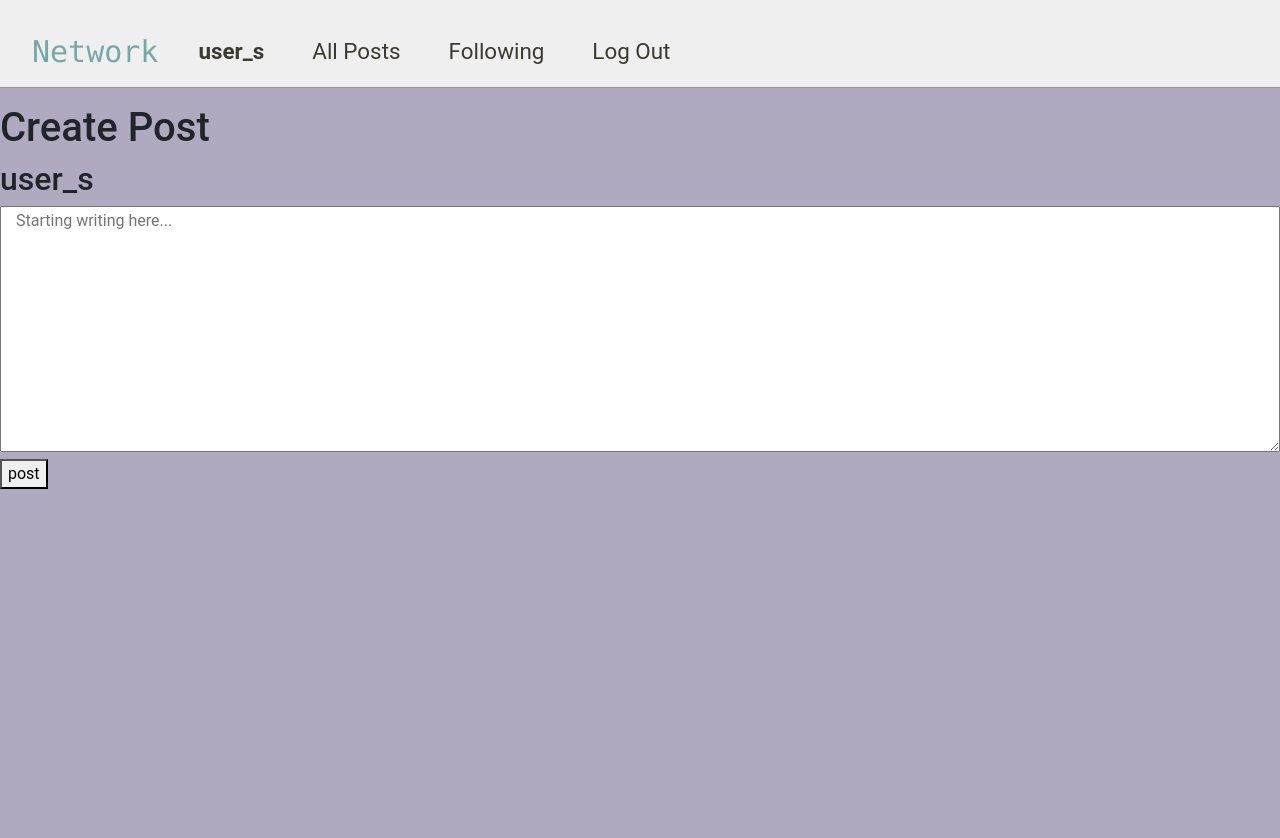
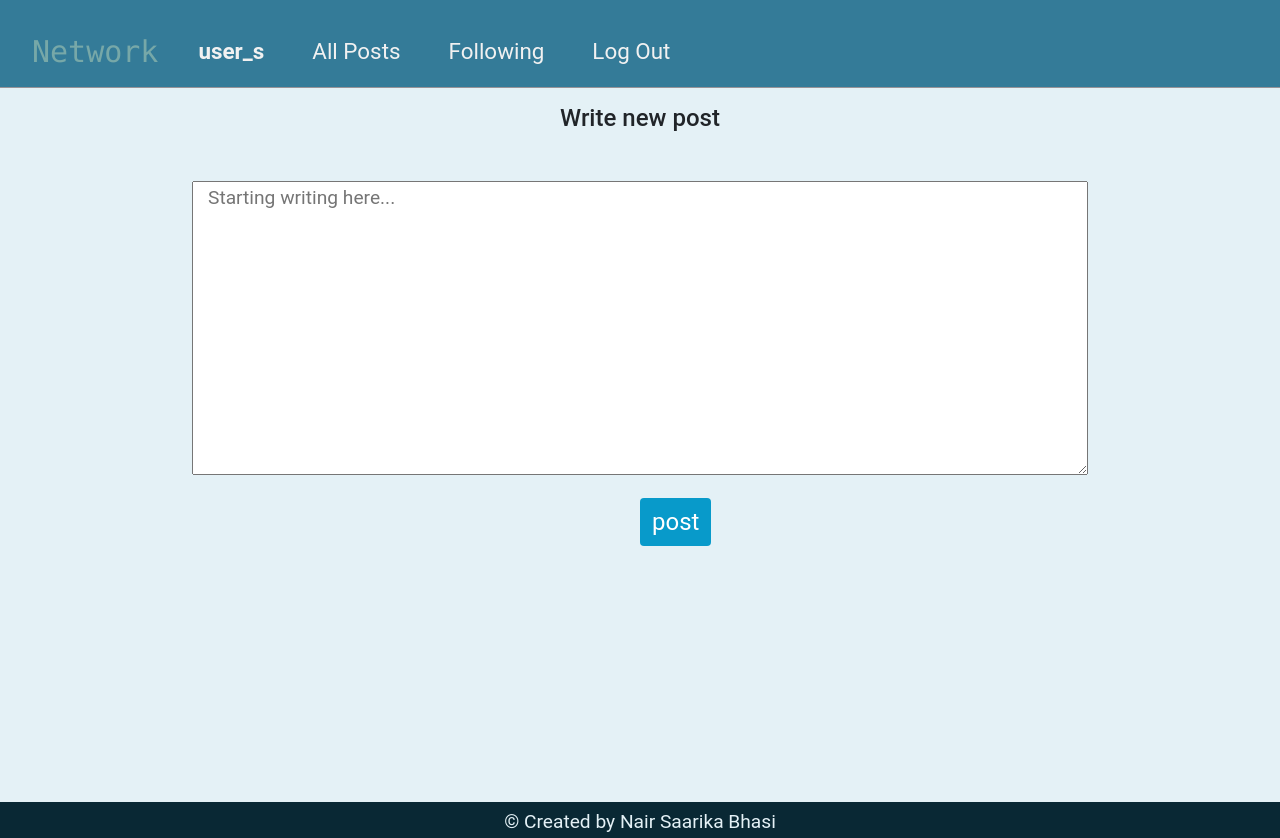
Before and after one commit to saarikabhasi/cs50W-network, a Django app: page /network/newpost in a window 1280 px wide. Before the commit the page ends 489 px from the top, so only its background shows below. Run offline with Django 3.2, Linux system fonts and the light colour scheme; a user stored in the database is signed in; some libraries are stand-ins or nearby versions.

Commit message:
styling changes

```diff
--- a/network/static/index.js
+++ b/network/static/index.js
@@ -131,7 +131,7 @@ function save_post(postId,post_username){
                         let date_and_time = createElement('h4',null,"post_dateandtime",String(new Date(changed_post[i]["date_and_time"])));
                         let num_of_likes = createElement('h4',null,`num_likes_${postId}`,`${String(changed_post[i]["num_of_likes"])} like(s)`);
 
-                        appendChild(parent = span,user_id,contents,date_and_time,num_of_likes,likebutton[0],editbutton[0]);
+                        appendChild(parent = span,editbutton[0],user_id,contents,date_and_time,num_of_likes,likebutton[0]);
                         appendChild(parent = post_div,span)
                     }
 
--- a/network/static/network/styles.css
+++ b/network/static/network/styles.css
@@ -3,14 +3,24 @@ body {
     position:relative;
     width: 100%;
     height: 100%;
-    /* background-color:rgb(240, 243, 217); */
-    /* background-color: skyblue; */
-    background-color: #b0aac0;
+    background-color: #E4F1F6;
 }
 
 
 #page-heading{
     font-size: 20px;
+}
+footer{
+    font-size: 1.5rem;
+    background-color: #092834;
+    /* height: 100%; */
+    width: 100%;
+    position: absolute;
+    /* position: relative; */
+    color:#E4F1F6;
+    text-align: center;
+    margin-top: 25%;
+    /* flex: 0 1 20px; */
 }
 
 /* Button */
@@ -38,20 +48,23 @@ button:hover{
 
 #main-nav{
     /* background-color:rgb(193, 191, 194) !important; */
-    background-color:#f0efef!important; ;
+    background-color:#347B98!important; ;
 
     border-bottom:1px solid  rgb(151, 147, 151);
     font-size: 1.5rem;
+    position: relative;
+    /* height: 100px;  */
 }
 #main-nav a.nav-link{
-    color: #3b3a30;
+    color: #f1f1f1;
     font-size: 1.4rem;
     margin-left: 1rem;
     margin-top: 1rem;
     margin-right: 1rem  ;
+
 }
 #main-nav a.nav-link:hover{
-    color: #77a8a8;
+    color: #092834;
     text-decoration: underline;
 }
 #logo{
@@ -62,17 +75,19 @@ button:hover{
     margin-right: 1rem  ;
 
 }
-#logo:hover{
+/* #logo:hover{
     color: #77a8a8;
-}
+} */
 div#signIn{
     margin-left: 25%;
     width:600px;
-    margin-top: 50px;
-    margin-bottom: 0px;
+    height: 100%;
+    margin-top: 10%;
+    margin-bottom: 10%;
     clear: both;
-    /* height: 700px;  */
-    background-color: rgb(231, 231, 231);
+    position: relative;
+
+    background-color: #fbfbfb;
 }
 #signIn h2{
     color: rgb(84, 82, 82);
@@ -127,19 +142,20 @@ div#signIn{
 #newpost-button h1{
     font-size: 1.7rem;
 }
-#newpost-button button.btn-primary{
+button.btn-primary{
     font-size: 1.4rem;
-    color:#f0efef;
+    color:#092834;
     background-color: transparent;
     text-decoration: underline;
     border: none;
 
 }
-#newpost-button button.btn-primary:hover{
+button.btn-primary:hover{
     color: rgb(255, 255, 255);
     background-color: rgb(8, 154, 202);
     text-decoration: none;
 }
+
 
 #showposts {
     text-align: left;
@@ -155,9 +171,14 @@ div#signIn{
     padding:2rem;
     margin-bottom: 1rem;
     margin-left: 1rem;
-    background-color: rgb(231, 231, 231);
+    background-color: rgb(246, 246, 246);
     margin-left: 15%;
     clear: both;
+}
+#showposts .card textarea{
+    background-color: #E4F1F6;
+    color: #347B98;
+    font-size: 1.5rem;
 }
 .fa-edit:hover{
     color: #77a8a8 !important;
@@ -205,9 +226,49 @@ button#edit{
     font-size: 25px;
     background-color:transparent;
     text-decoration: underline;
+    float: right;
 }
 button#edit:hover{
     color: black;
     font-weight: bold;
     text-decoration: none;
 }
+/* newpost */
+#newpost-div textarea{
+    width:70%;
+    font-size: 1.2rem;
+    height: 100%;
+    clear:both;
+    margin-left: 15%;
+    margin-top: 1rem;
+    /* float: center; */
+    /* left: 10%;
+    right: 10%; */
+    /* margin-left: 1rem; */
+    /* margin-left: 10%; */
+
+}
+#newpost-div h2{
+    font-size: 1.5rem;
+    margin-bottom: 2rem;
+    text-align: center;
+
+}
+#newpost-div button{
+    font-size: 1.5rem;
+    float: left;
+    position: relative;
+    top: 0rem;
+    margin-left: 50%;
+    margin-top: 1rem;
+
+
+}
+#newpost-div .btn-primary{
+    background-color:rgb(8, 154, 202)!important;
+    color: rgb(255, 255, 255) !important;
+    text-decoration: none;
+}
+#newpost-div .btn-primary:hover{
+    text-decoration: underline;
+}
--- a/network/templates/network/layout.html
+++ b/network/templates/network/layout.html
@@ -56,5 +56,10 @@
             {% block body %}
             {% endblock %}
         </div>
+
     </body>
+    <footer id ="footer">
+
+        <small> &#169; Created by Nair Saarika Bhasi </small>
+   </footer>
 </html>
--- a/network/templates/network/newpost.html
+++ b/network/templates/network/newpost.html
@@ -5,14 +5,16 @@
 {% endblock %}
 
 {% block body %}
-<h1> Create Post</h1>
-<div >
-    <h2> {{user.username}} </h2>
+
+<div id ="newpost-div">
+    <h2> Write new post</h2>
     <form action="{% url 'network:newpost'  %}" method="POST"  >
         {% csrf_token %}
 
         {{newpost_form}}
-        <button type="submit"  name = "newpost" id ="newpost">post</button>
+
+            <button type="submit"  name = "newpost" id ="newpost" class="btn btn-primary">post</button>
+
 
 
     </form>
--- a/network/views.py
+++ b/network/views.py
@@ -62,23 +62,27 @@ def login_view(request):
     1. Login
 
     """
-    if request.method == "POST":
 
-        # Attempt to sign user in
-        username = request.POST["username"]
-        password = request.POST["password"]
-        user = authenticate(request, username=username, password=password)
+    if request.user.is_authenticated:
+        return HttpResponseRedirect(reverse("network:index"))
+    else:
+        if request.method == "POST":
 
-        # Check if authentication successful
-        if user is not None:
-            login(request, user)
-            return HttpResponseRedirect(reverse("network:index"))
+            # Attempt to sign user in
+            username = request.POST["username"]
+            password = request.POST["password"]
+            user = authenticate(request, username=username, password=password)
+
+            # Check if authentication successful
+            if user is not None:
+                login(request, user)
+                return HttpResponseRedirect(reverse("network:index"))
+            else:
+                return render(request, "network/login.html", {
+                    "message": "Invalid username and/or password."
+                })
         else:
-            return render(request, "network/login.html", {
-                "message": "Invalid username and/or password."
-            })
-    else:
-        return render(request, "network/login.html")
+            return render(request, "network/login.html")
 
 
 def logout_view(request):
@@ -97,7 +101,8 @@ def register(request):
 
     """
 
-
+    if request.user.is_authenticated:
+        return HttpResponseRedirect(reverse("network:index"))
     if request.method == "POST":
         username = request.POST["username"]
         email = request.POST["email"]
```
Also changed, not shown: network/templates/network/index.html (+8 -7 lines).
